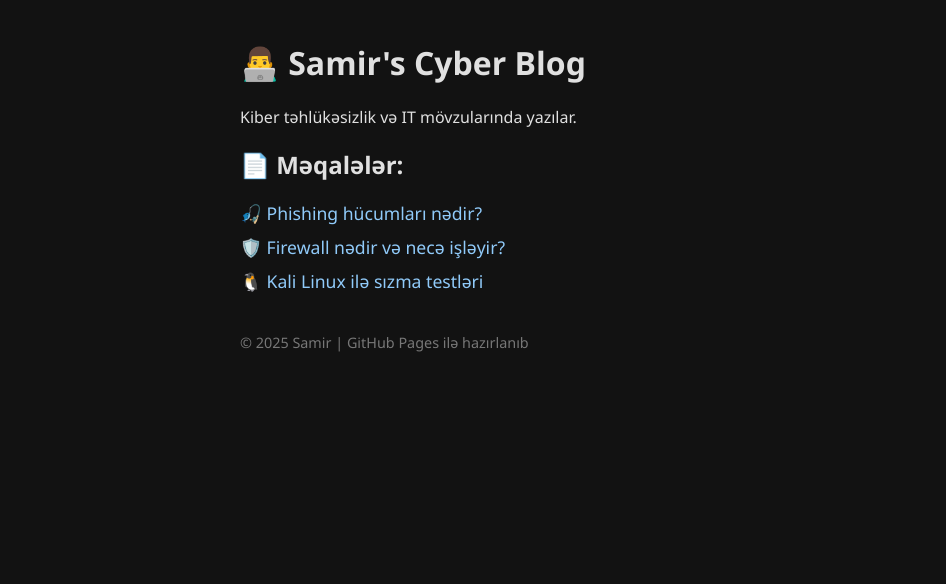
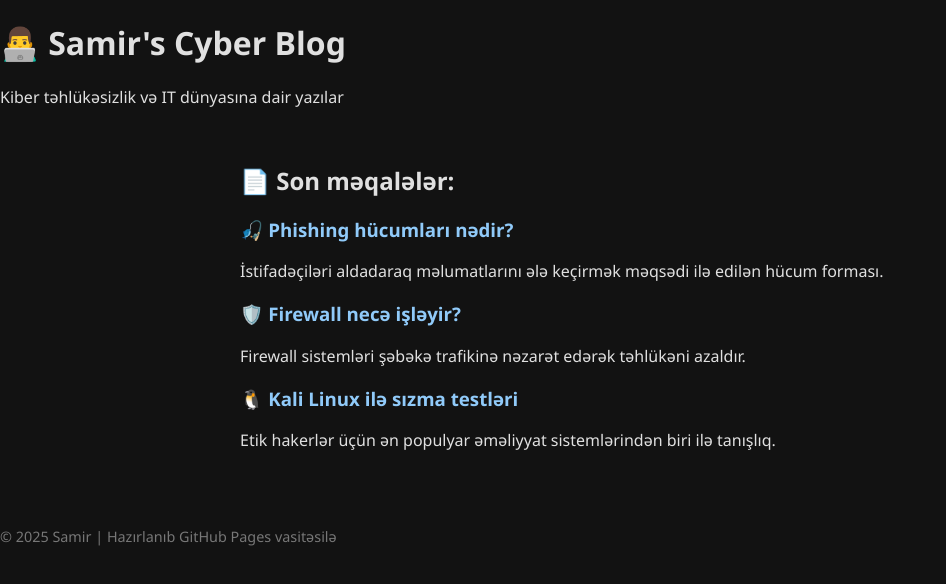
Before and after one commit to 5n4z4r0v/5n4z4r0v.github.io, a plain HTML site: page index.html in a window 1280 px wide. Shown: the whole page, without its empty margins (0-946 px from the left). Drawn offline with Linux system fonts and the light colour scheme.

Commit message:
Update index.html

```diff
--- a/index.html
+++ b/index.html
@@ -1,25 +1,39 @@
 <!DOCTYPE html>
 <html lang="az">
 <head>
-  <meta charset="UTF-8">
+  <meta charset="UTF-8" />
+  <meta name="viewport" content="width=device-width, initial-scale=1" />
   <title>Samir's Cyber Blog</title>
-  <link rel="stylesheet" href="style.css">
+  <link rel="stylesheet" href="style.css" />
 </head>
 <body>
-  <div class="container">
+  <header>
     <h1>👨‍💻 Samir's Cyber Blog</h1>
-    <p>Kiber təhlükəsizlik və IT mövzularında yazılar.</p>
+    <p>Kiber təhlükəsizlik və IT dünyasına dair yazılar</p>
+  </header>
 
-    <h2>📄 Məqalələr:</h2>
-    <ul class="post-list">
-      <li><a href="blog/phishing.html">🎣 Phishing hücumları nədir?</a></li>
-      <li><a href="#">🛡️ Firewall nədir və necə işləyir?</a></li>
-      <li><a href="#">🐧 Kali Linux ilə sızma testləri</a></li>
-    </ul>
+  <main class="container">
+    <h2>📄 Son məqalələr:</h2>
+    <div class="post-list">
+      <div class="post">
+        <h3><a href="blog/phishing.html">🎣 Phishing hücumları nədir?</a></h3>
+        <p>İstifadəçiləri aldadaraq məlumatlarını ələ keçirmək məqsədi ilə edilən hücum forması.</p>
+      </div>
 
-    <footer>
-      <p>&copy; 2025 Samir | GitHub Pages ilə hazırlanıb</p>
-    </footer>
-  </div>
+      <div class="post">
+        <h3><a href="#">🛡️ Firewall necə işləyir?</a></h3>
+        <p>Firewall sistemləri şəbəkə trafikinə nəzarət edərək təhlükəni azaldır.</p>
+      </div>
+
+      <div class="post">
+        <h3><a href="#">🐧 Kali Linux ilə sızma testləri</a></h3>
+        <p>Etik hakerlər üçün ən populyar əməliyyat sistemlərindən biri ilə tanışlıq.</p>
+      </div>
+    </div>
+  </main>
+
+  <footer>
+    <p>&copy; 2025 Samir | Hazırlanıb GitHub Pages vasitəsilə</p>
+  </footer>
 </body>
 </html>
```
